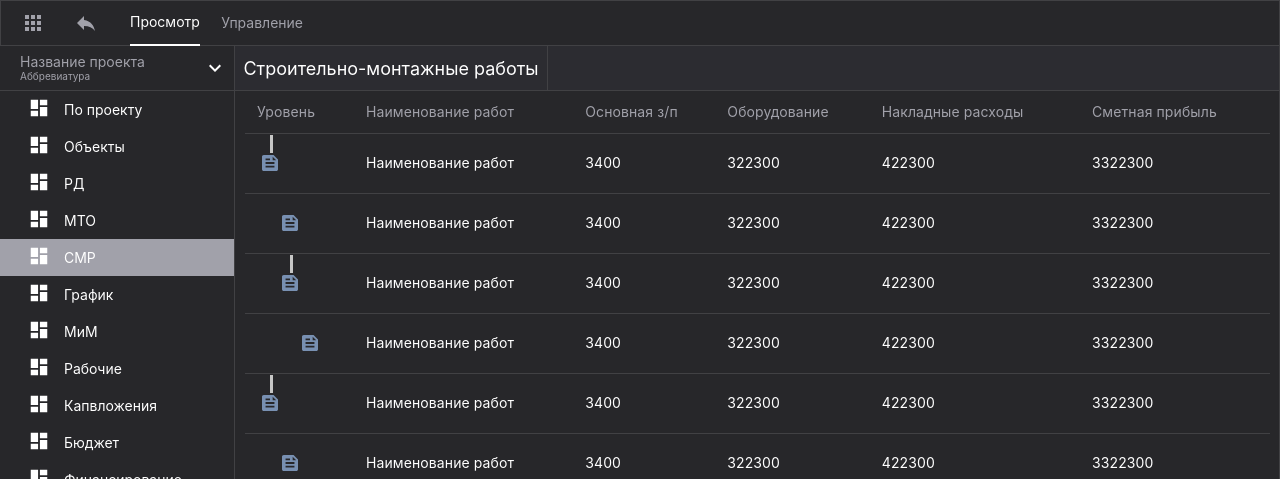
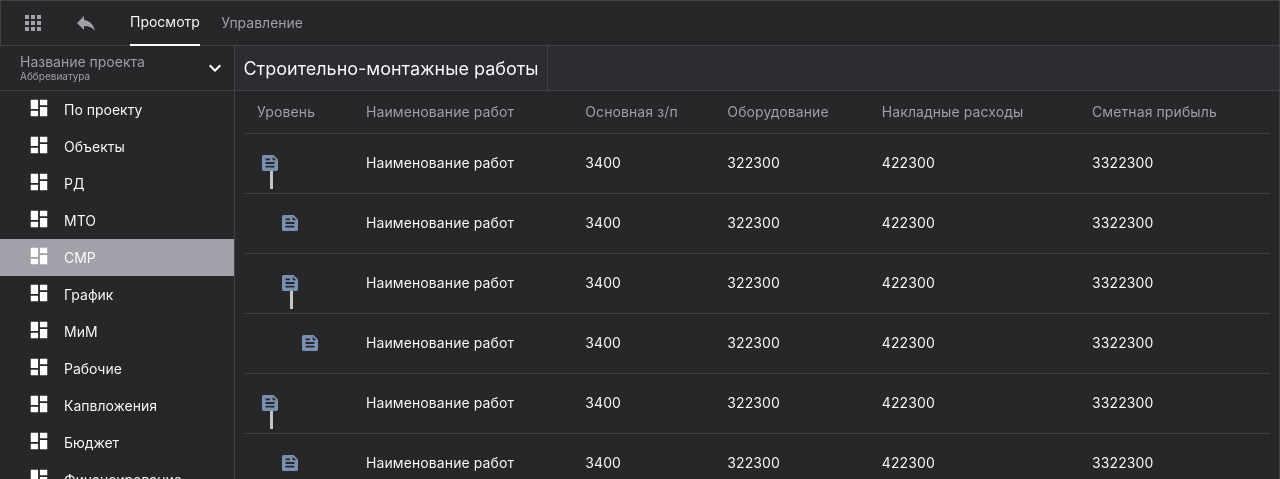
Before and after one commit to Digmai/sixthFerry, a React (Create React App) app: page / in a window 1280 px wide. Shown: the top 479 px of the page. Built offline with nearby package versions, Linux system fonts and the light colour scheme.

Commit message:
Initial Commit

```diff
--- a/src/components/Сollider/style.css
+++ b/src/components/Сollider/style.css
@@ -77,7 +77,7 @@ th {
 }
 .svg__level__pg {
   z-index: 2;
-  margin-left: 7px;
+  margin-top: 36px;
   padding-top: 18px;
   position: absolute;
   padding-left: 0.3px;
```
